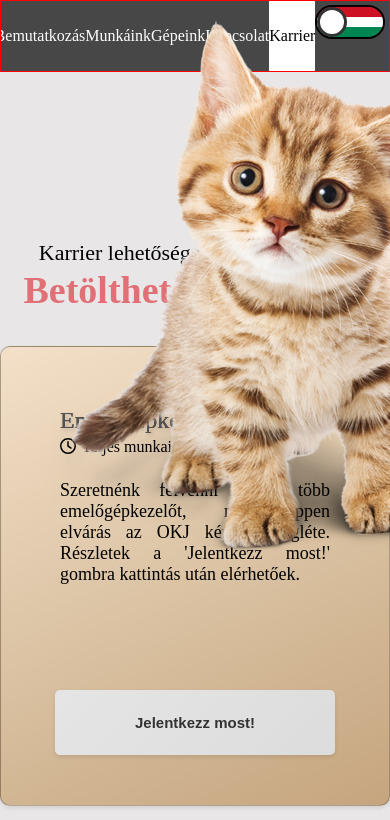
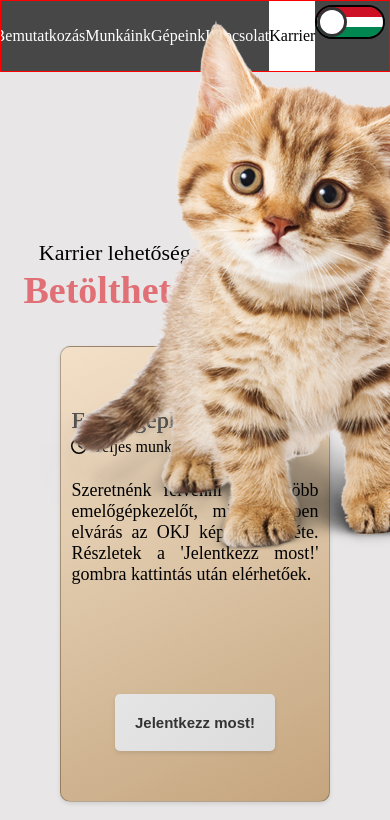
Before and after one commit to Zsotya/manitoupeti, a Vue app: page /karrier in a window 390 px wide. Shown: the top 820 px of the page. Built offline with nearby package versions, Linux system fonts and the light colour scheme.

Commit message:
Added responsiveness for CardComponent.vue.Career.vue is fully responsive

```diff
--- a/src/components/CareerComponents/CardComponent.vue
+++ b/src/components/CareerComponents/CardComponent.vue
@@ -106,4 +106,22 @@ const { job } = defineProps(["job"]);
   transform: scale(1.05);
   transition: background 0.4s ease, transform 0.2s ease;
 }
+
+@media screen and (max-width: 496px) {
+  .career-card {
+    width: 69vw;
+    height: 54vh;
+    margin-left: 10px;
+    margin-right: 10px;
+    padding-left: 10px;
+    padding-right: 10px;
+  }
+  .card-text-content {
+    flex-wrap: wrap;
+    width: 100%;
+  }
+  .apply-button {
+    padding: 20px 20px;
+  }
+}
 </style>
--- a/src/views/Career.vue
+++ b/src/views/Career.vue
@@ -91,9 +91,9 @@ const jobs = [
     jobName_hu: "Katona",
     jobName_en: "Soldier",
     jobDescription_hu:
-      "Lorem ipsum aszkala baszkala csasztala bum. Prifferium tolerium mandatoru askelu kaotorikum. Lorem ipsum aszkala baszkala csasztala bum. Prifferium tolerium mandatoru askelu kaotorikum. Kattints a 'Jelentkezz most!' gombra a részletekért.aaaaaaaaaaaaaaaaaaaaaaaaa aaaaaaaaaaaaaaaaaa ",
+      "Lorem ipsum aszkala baszkala csasztala bum. Prifferium tolerium mandatoru askelu kaotorikum. Lorem ipsum aszkala baszkala csasztala bum. Prifferium tolerium mandatoru askelu kaotorikum. Kattints a 'Jelentkezz most!' gombra a részletekért. aaaaaaaaaaaaaaaaaa ",
     jobDescription_en:
-      "LoremENENEN ipsum aszkala baszkala csasztala bum. Prifferium tolerium mandatoru askelu kaotorikum. Lorem ipsum aszkala baszkala csasztala bum. Prifferium tolerium mandatoru askelu kaotorikum. Click apply now! NOWNOW! aaaaaaaaaaaaaaaa aaaaaaaaaaaaaaaaaa ",
+      "LoremENENEN ipsum aszkala baszkala csasztala bum. Prifferium tolerium mandatoru askelu kaotorikum. Lorem ipsum aszkala baszkala csasztala bum. Prifferium tolerium mandatoru askelu kaotorikum. Click apply now!aaaaaaaaa ",
     jobTime_hu: "Alkalmi munka",
     jobTime_en: "Occasional work",
   },
```
